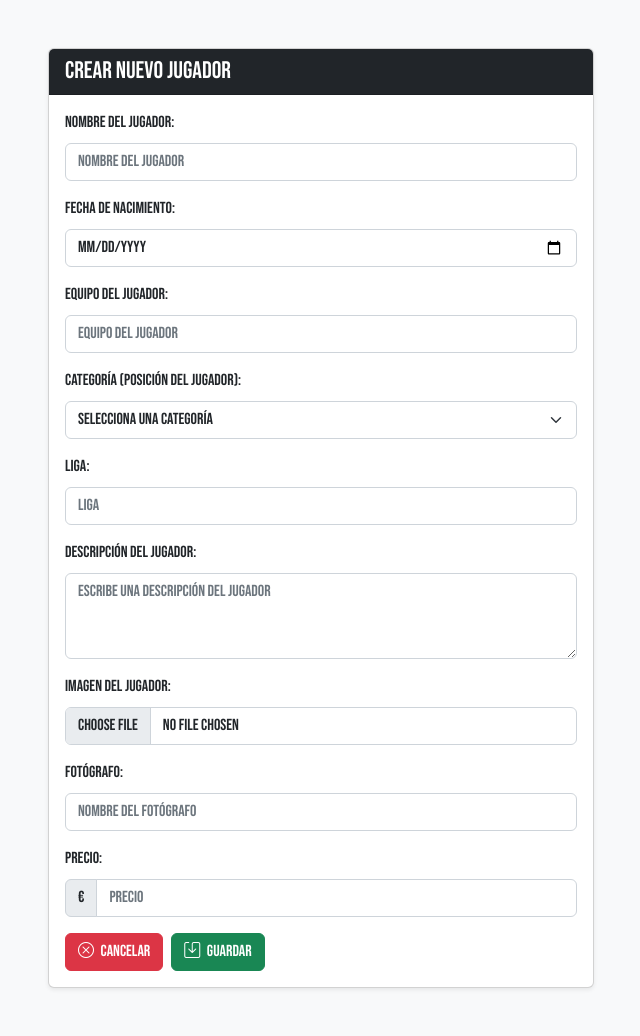
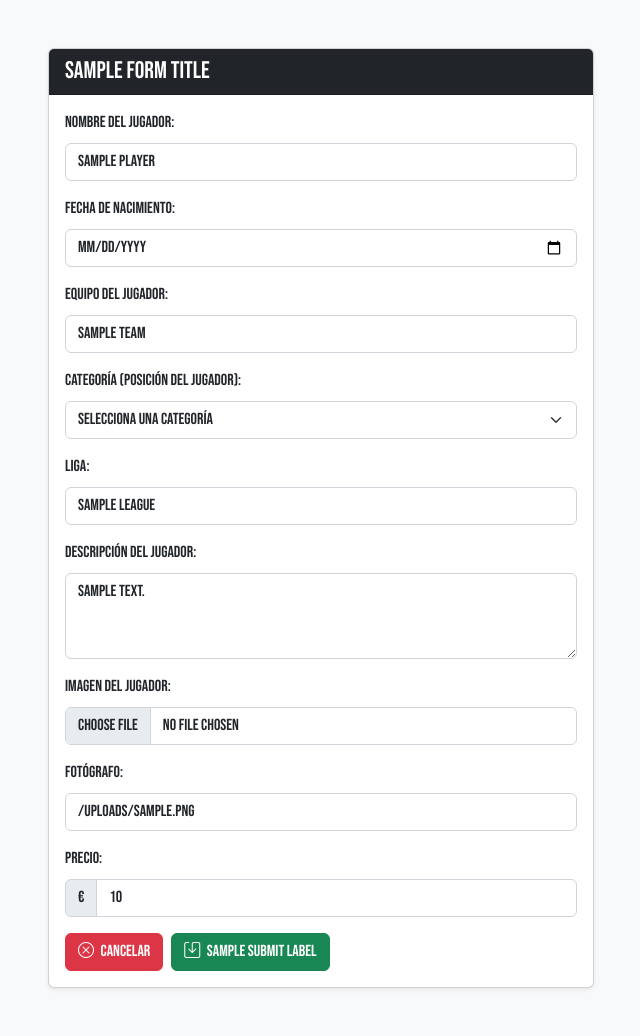
Before and after one commit to CodeURJC-FW-2026-27/webapp06, a Node project: template views/playerForm.mustache in a window 1280 px wide. Shown: the whole page, without its empty margins (319-959 px from the left). Run offline with Node 20 templates, Linux system fonts and the light colour scheme; the template is opened without the code that fills it: most values are stand-ins (such as "Sample title", 1, 10 or a date in 2020).

Commit message:
Add edit functionality reusing main entity form view

```diff
--- a/views/playerForm.mustache
+++ b/views/playerForm.mustache
@@ -5,7 +5,7 @@
     <meta name="viewport" content="width=device-width, initial-scale=1, shrink-to-fit=no" />
     <meta name="description" content="Formulario para crear un nuevo jugador" />
     <meta name="author" content="Grupo 06" />
-    <title>LEAGUES MARKET - Crear jugador</title>
+    <title>LEAGUES MARKET - {{formTitle}}</title>
     <link rel="icon" type="image/x-icon" href="/assets/favicon.ico" />
     <link rel="preconnect" href="https://fonts.googleapis.com" />
     <link rel="preconnect" href="https://fonts.gstatic.com" crossorigin />
@@ -23,7 +23,7 @@
                 <div class="col-md-8 col-lg-6">
                     <div class="card shadow-sm">
                         <div class="card-header bg-dark text-white">
-                            <h4 class="mb-0">Crear Nuevo Jugador</h4>
+                            <h4 class="mb-0">{{formTitle}}</h4>
                         </div>
                         <div class="card-body">
                             <form class="form" action="{{action}}" method="POST"
@@ -31,45 +31,52 @@
                                 <div class="mb-3">
                                     <label for="player_name" class="form-label">Nombre del jugador:</label>
                                     <input type="text" class="form-control" id="player_name" name="player_name"
-                                        placeholder="Nombre del jugador" />
+                                        placeholder="Nombre del jugador" value="{{player.player_name}}" />
                                 </div>
 
                                 <div class="mb-3">
                                     <label for="date_of_birth" class="form-label">Fecha de nacimiento:</label>
-                                    <input type="date" class="form-control" id="date_of_birth" name="date_of_birth" />
+                                    <input type="date" class="form-control" id="date_of_birth" name="date_of_birth"
+                                        value="{{player.date_of_birth}}" />
                                 </div>
 
                                 <div class="mb-3">
                                     <label for="team" class="form-label">Equipo del jugador:</label>
                                     <input type="text" class="form-control" id="team" name="team"
-                                        placeholder="Equipo del jugador" />
+                                        placeholder="Equipo del jugador" value="{{player.team}}" />
                                 </div>
 
                                 <div class="mb-3">
                                     <label for="position" class="form-label">Categoría (posición del jugador):</label>
                                     <select class="form-select" id="position" name="position">
-                                        <option value="" selected>Selecciona una categoría</option>
-                                        <option value="portero">Portero</option>
-                                        <option value="defensa">Defensa</option>
-                                        <option value="centrocampista">Centrocampista</option>
-                                        <option value="delantero">Delantero</option>
+                                        <option value="" {{^hasPosition}}selected{{/hasPosition}}>Selecciona una categoría</option>
+                                        {{#positionOptions}}
+                                        <option value="{{value}}" {{#selected}}selected{{/selected}}>{{label}}</option>
+                                        {{/positionOptions}}
                                     </select>
                                 </div>
 
                                 <div class="mb-3">
                                     <label for="league" class="form-label">Liga:</label>
                                     <input type="text" class="form-control" id="league" name="league"
-                                        placeholder="Liga" />
+                                        placeholder="Liga" value="{{player.league}}" />
                                 </div>
 
                                 <div class="mb-3">
                                     <label for="description" class="form-label">Descripción del jugador:</label>
                                     <textarea class="form-control" id="description" name="description" rows="3"
-                                        placeholder="Escribe una descripción del jugador"></textarea>
+                                        placeholder="Escribe una descripción del jugador">{{player.description}}</textarea>
                                 </div>
 
                                 <div class="mb-3">
                                     <label for="image" class="form-label">Imagen del jugador:</label>
+                                    {{#hasImage}}
+                                    <div class="mb-2">
+                                        <img src="{{player.image}}" alt="{{player.player_name}}"
+                                            class="img-thumbnail" style="max-height: 180px" />
+                                        <p class="form-text mb-0">Si no seleccionas otra imagen, se conservará la actual.</p>
+                                    </div>
+                                    {{/hasImage}}
                                     <input type="file" class="form-control" id="image" name="image"
                                         accept="image/*" />
                                 </div>
@@ -77,7 +84,7 @@
                                 <div class="mb-3">
                                     <label for="photographer" class="form-label">Fotógrafo:</label>
                                     <input type="text" class="form-control" id="photographer" name="photographer"
-                                        placeholder="Nombre del fotógrafo" />
+                                        placeholder="Nombre del fotógrafo" value="{{player.photographer}}" />
                                 </div>
 
                                 <div class="mb-3">
@@ -85,7 +92,7 @@
                                     <div class="input-group">
                                         <span class="input-group-text">€</span>
                                         <input type="number" class="form-control" id="price" name="price"
-                                            placeholder="Precio" />
+                                            placeholder="Precio" value="{{player.price}}" />
                                     </div>
                                 </div>
 
@@ -94,7 +101,7 @@
                                         <i class="bi bi-x-circle me-1"></i> Cancelar
                                     </a>
                                     <button type="submit" class="btn btn-success">
-                                        <i class="bi bi-save me-1"></i> Guardar
+                                        <i class="bi bi-save me-1"></i> {{submitLabel}}
                                     </button>
                                 </div>
                             </form>
```
Also changed, not shown: routes/playerRouter.js (+93 -8 lines).
